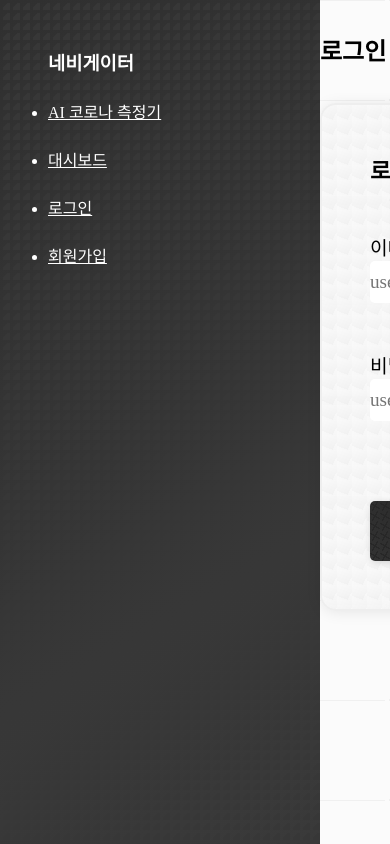
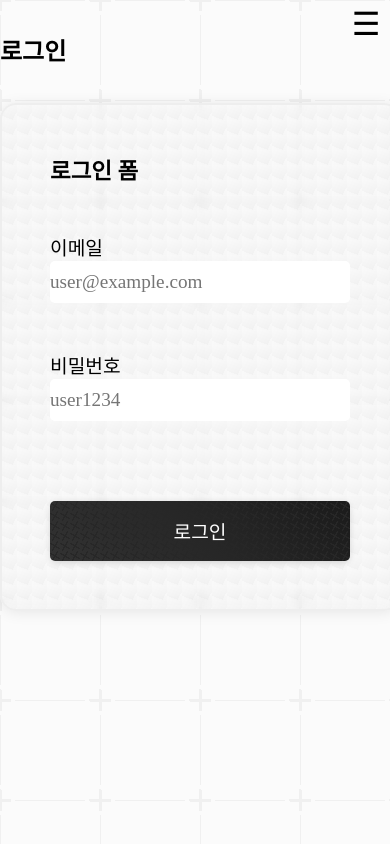
Before and after one commit to naruteride/AI-covid-19-tester, a Next.js app: page /sign/in in a window 390 px wide. Built offline with nearby package versions, Linux system fonts and the light colour scheme; no server answers; what @teachablemachine/image would draw is missing.

Commit message:
Create mobile device style

```diff
--- /dev/null
+++ b/src/app/components/Header.css
@@ -0,0 +1,10 @@
+header>button {
+    width: 3rem;
+    height: 3rem;
+    font-size: 2rem;
+    background-color: transparent;
+    border: none;
+    display: flex;
+    justify-content: center;
+    align-items: center;
+}
--- a/src/app/components/Header.tsx
+++ b/src/app/components/Header.tsx
@@ -1,4 +1,5 @@
-// 'use client'
+import "./Header.css"
+
 export default function Header(): React.ReactElement {
 
     return <>
--- a/src/app/globals.css
+++ b/src/app/globals.css
@@ -1,10 +1,8 @@
 :root {
     --background-color: #fbfbfb;
     --board-width: 22rem;
-}
-
-@media (prefers-color-scheme: dark) {
-    :root {}
+    --board-height: 30rem;
+    --nav-width: 20rem;
 }
 
 * {
@@ -52,6 +50,13 @@ body {
 header {
     grid-area: header;
     display: none;
+    justify-content: space-between;
+    align-items: center;
+    width: 100vw;
+    position: fixed;
+    top: 0;
+    left: 0;
+    z-index: 100;
 }
 
 nav {
@@ -59,16 +64,16 @@ nav {
     color: #fff;
     padding: 3rem;
     position: fixed;
-    width: 20rem;
+    width: var(--nav-width);
     height: 100vh;
 
     background-image:
         radial-gradient(ellipse farthest-corner at 10px 10px, #373737, #373737 50%, transparent 50%),
         linear-gradient(-30deg, #3a3a3a, #303030);
     background-size:
-    10px 10px,
-    auto;
-
+        10px 10px,
+        auto;
+    transition: 0.2s;
 }
 
 main {
@@ -80,10 +85,7 @@ main {
     margin: 0 auto;
     width: 50rem;
     padding: 2rem 0;
-}
-
-main>section {
-    margin-bottom: 4rem;
+    gap: 4rem;
 }
 
 footer {
@@ -110,8 +112,24 @@ a {
     box-shadow: 0 0 1rem -0.1rem rgba(0, 0, 0, 0.5);
 }
 
-@media (prefers-color-scheme: dark) {
-    html {
-        color-scheme: dark;
+@media (max-width: 1200px) {
+    body {
+        display: flex;
+        flex-direction: column;
+    }
+
+    header {
+        display: flex;
+        flex-direction: row-reverse;
+    }
+
+    nav {
+        left: -20rem;
+        z-index: 20;
+    }
+
+    main {
+        width: auto;
+        gap: 2rem;
     }
 }
--- a/src/app/main/Uploader.tsx
+++ b/src/app/main/Uploader.tsx
@@ -86,14 +86,16 @@ export default function Uploader(): React.ReactElement {
                     <div className={styles.line}>
                         <div className={styles.aim}></div>
                     </div>
+                    <input onChange={handleImageChange} className={styles.inputFile} type="file" id="image" name="image" accept="image/png, image/jpeg"></input>
                 </label>
 
+                {/* <div className={styles.inputFileContainer}>
+                    <input onChange={handleImageChange} className={styles.inputFile} type="file" id="image" name="image" accept="image/png, image/jpeg"></input>
+                </div> */}
                 <ResultSheet loading={loading} setLoading={setLoading} />    {/* 검사 결과 시트 */}
             </div>
 
-            <div className={styles.inputFileContainer}>
-                <input onChange={handleImageChange} className={styles.inputFile} type="file" id="image" name="image" accept="image/png, image/jpeg"></input>
-            </div>
+
         </section>
     </>
 }
--- a/src/app/main/page.module.css
+++ b/src/app/main/page.module.css
@@ -3,17 +3,24 @@
 .uploader>h1 {
     margin-bottom: 0.2rem;
 }
+.uploader>h1,
+.uploader>p {
+    padding: 0 3rem;
+}
 
 .inspection {
     width: 100%;
-    height: 30rem;
     display: flex;
     align-items: stretch;
+    position: relative;
+    margin-bottom: 3rem;
+    row-gap: 3rem;
 }
 
 .board {
     position: relative;
     width: var(--board-width);
+    height: var(--board-height);
     padding: 3rem;
     background:
         linear-gradient(30deg, transparent 45%, #272727 0, #272727 55%, transparent 0),
@@ -28,6 +35,10 @@
     box-shadow: 0 0.1rem 1rem -0.1rem rgba(0, 0, 0, 0.2);
     transition: 0.2s;
     cursor: pointer;
+    display: flex;
+    flex-direction: column;
+    align-items: center;
+    margin: auto;
 }
 
 .board:hover {
@@ -51,9 +62,12 @@
     background-repeat: no-repeat;
 }
 
-.inputFileContainer {
+/* .inputFileContainer {
     width: var(--board-width);
-}
+    position: absolute;
+    bottom: -3rem;
+    left: 0;
+} */
 
 .inputFile {
     width: 12rem;
@@ -61,6 +75,8 @@
     padding: 1rem 0 1rem 0;
     cursor: pointer;
     display: block;
+    position: absolute;
+    bottom: -3rem;
 }
 
 .resultSheet {
@@ -71,3 +87,18 @@
     justify-content: space-evenly;
     position: relative;
 }
+
+@media (max-width: 1200px) {
+    .inspection{
+        flex-direction: column;
+        margin-bottom: 0;
+    }
+
+    .dashboard {
+        padding: 3rem;
+    }
+
+    .chart {
+        margin: auto -3rem;
+    }
+}
```
Also changed, not shown: src/app/main/Dashboard.tsx (+11 -3 lines).
